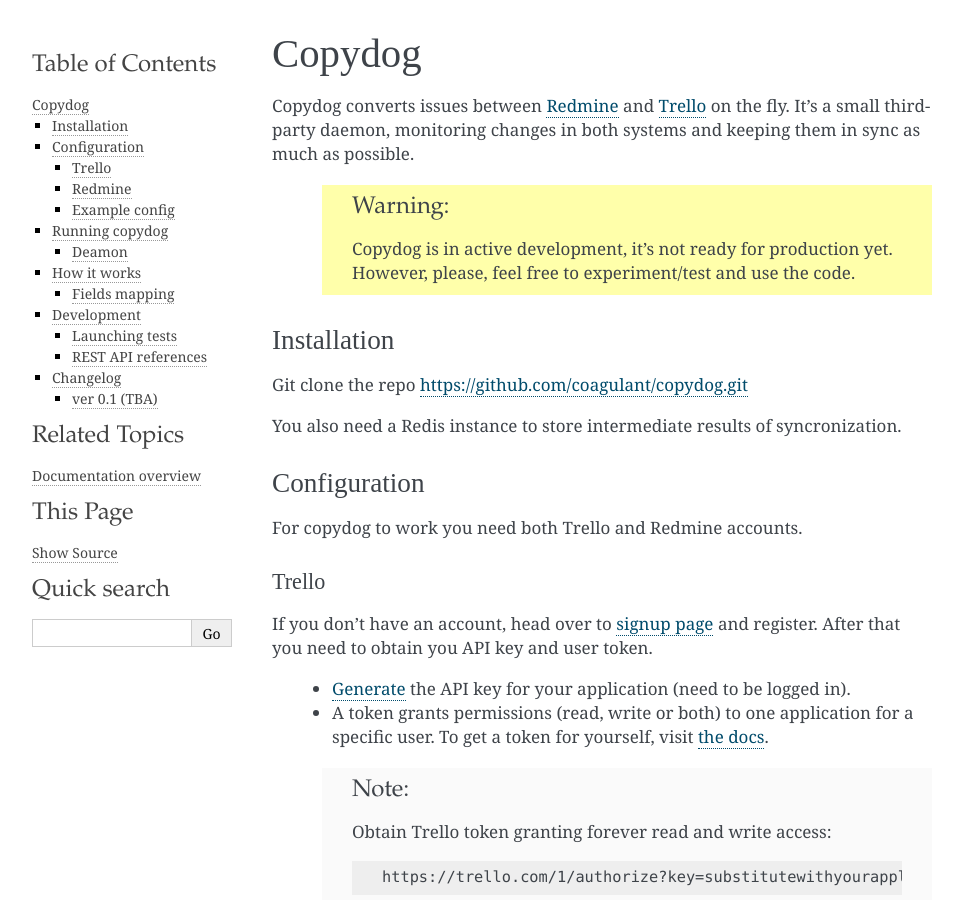
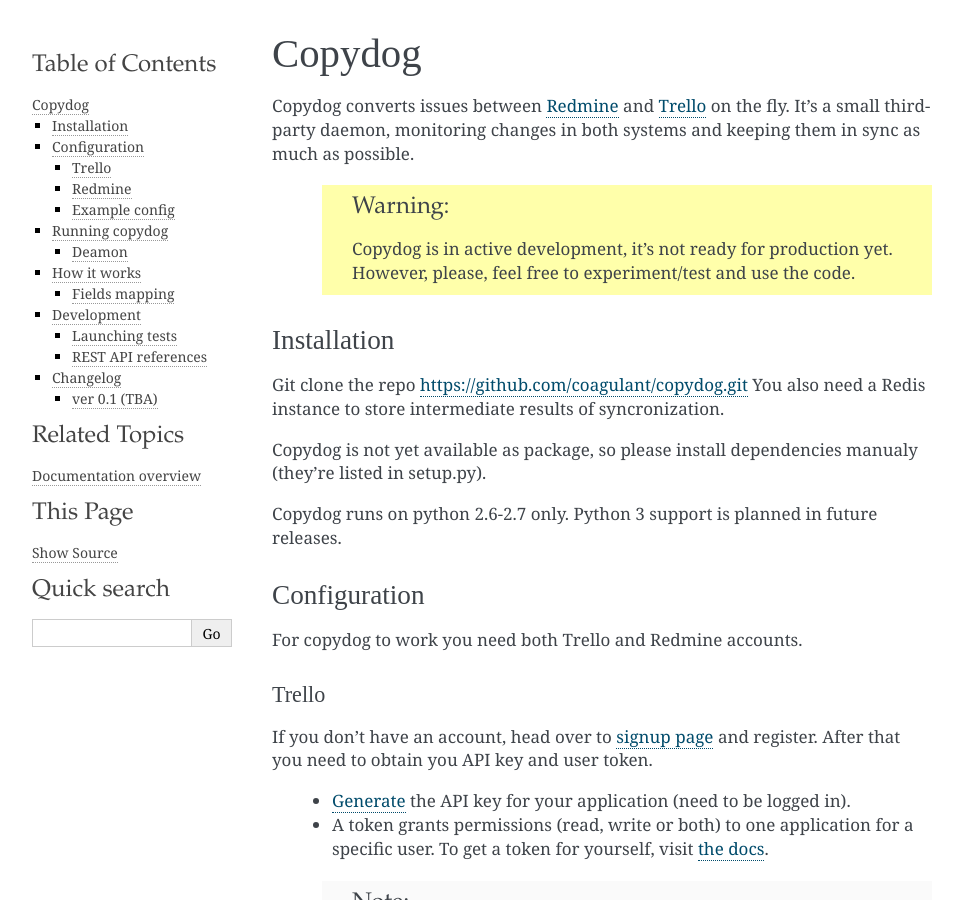
Before and after one commit to coagulant/copydog, a Sphinx documentation site: the page built from docs/index.rst, in a window 1280 px wide and 900 px high. Shown: the whole window, without its empty margins (148-1111 px from the left). Built offline with Sphinx 7.4.7, drawn with Linux system fonts in a browser that asks for light colours; some web fonts are replaced.

Commit message:
Add docs for python versions supported

```diff
--- a/docs/index.rst
+++ b/docs/index.rst
@@ -14,8 +14,12 @@
 ============
 
 Git clone the repo https://github.com/coagulant/copydog.git
+You also need a Redis instance to store intermediate results of syncronization.
 
-You also need a Redis instance to store intermediate results of syncronization.
+Copydog is not yet available as package, so please install dependencies
+manualy (they're listed in setup.py).
+
+Copydog runs on python 2.6-2.7 only. Python 3 support is planned in future releases.
 
 Configuration
 =============
```
